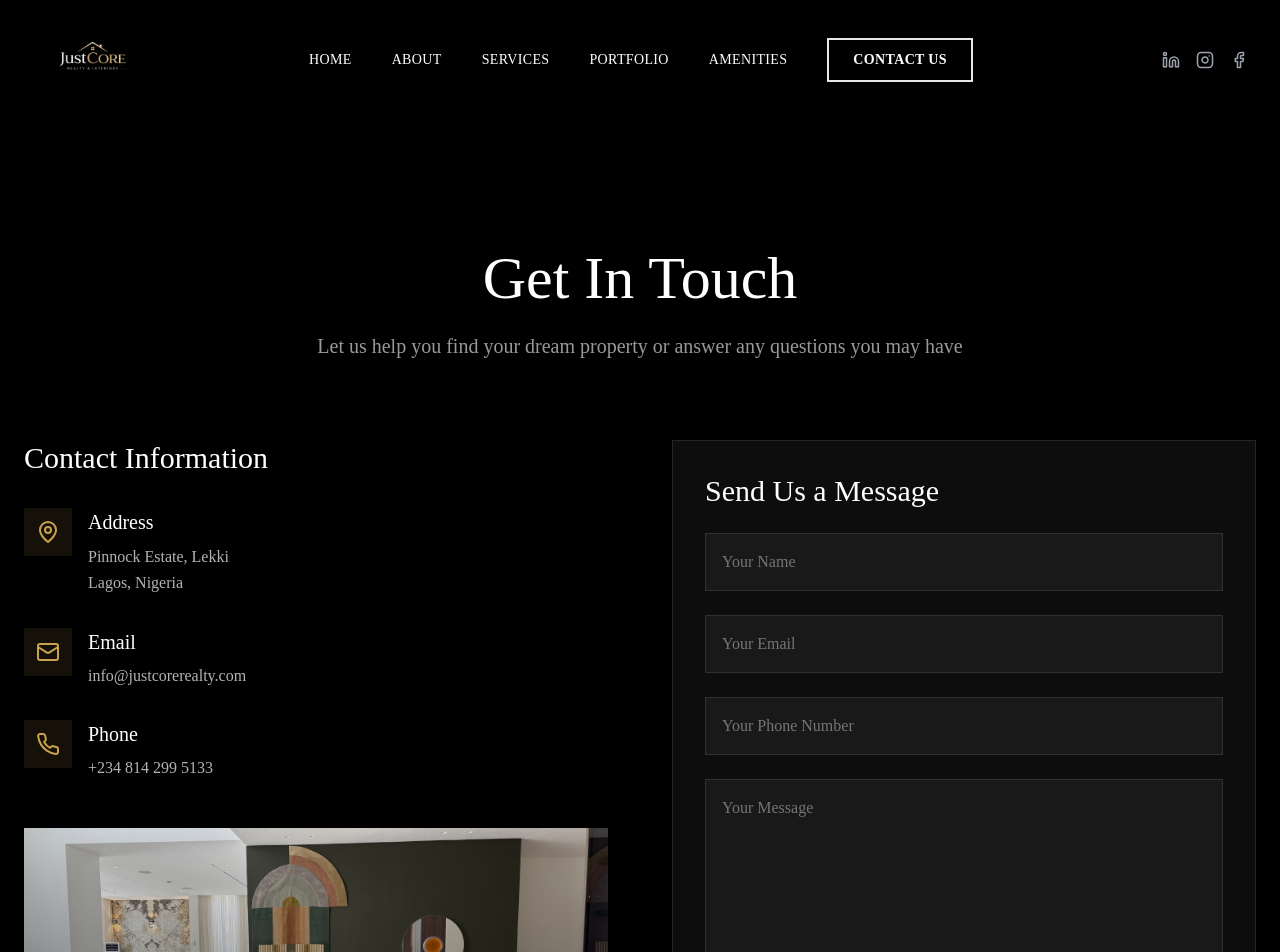
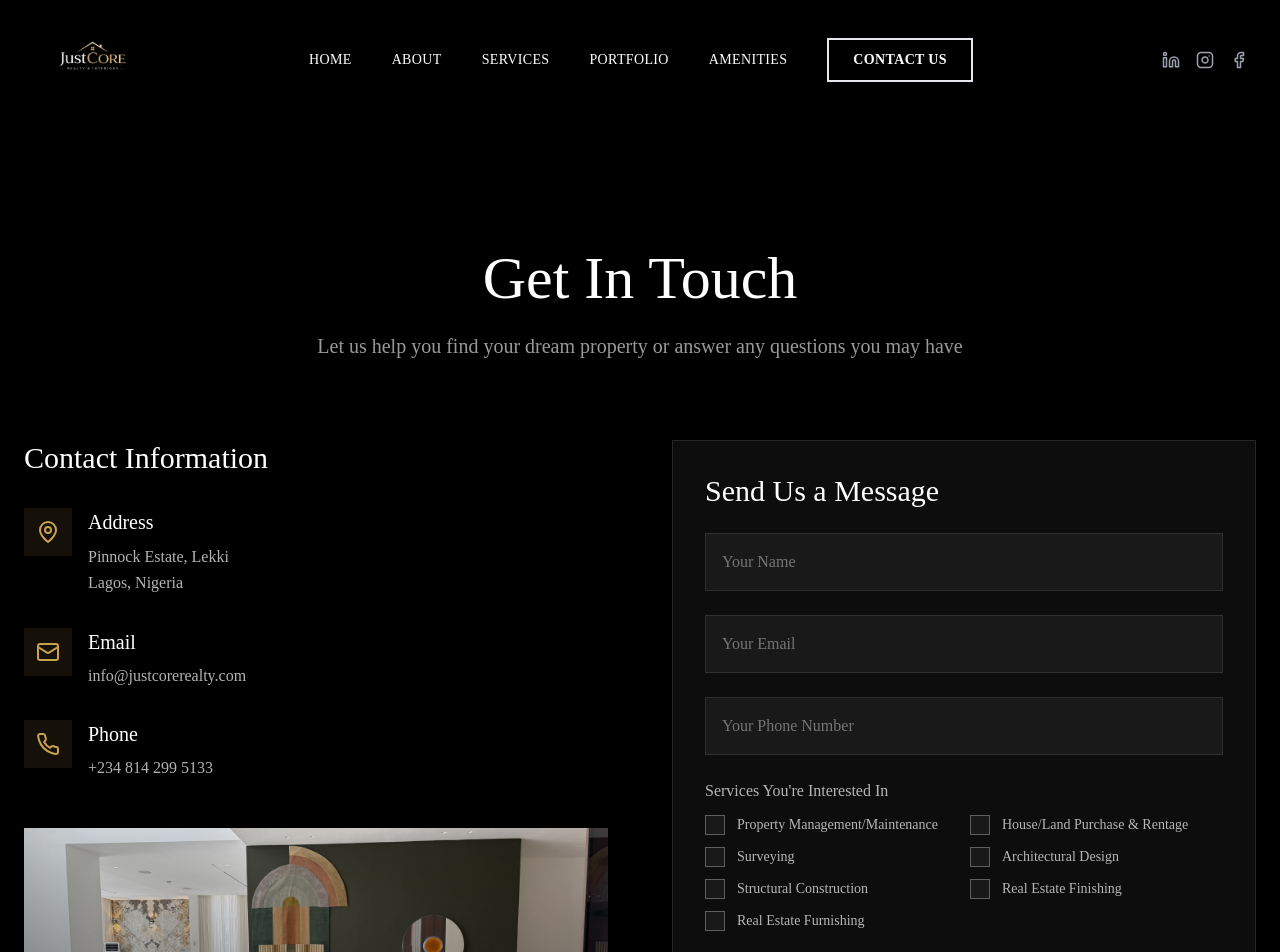
Before and after one commit to nedfusion/JustCoreRealty, a React (Vite) app: page /contact in a window 1280 px wide. Shown: the top 952 px of the page. Built offline with nearby package versions, Linux system fonts and the light colour scheme.

Commit message:
Added 20260401123207_add_services_column_to_contact_inquiries.sql

```diff
--- a/src/pages/Contact.tsx
+++ b/src/pages/Contact.tsx
@@ -8,8 +8,19 @@ export default function Contact() {
     name: '',
     email: '',
     phone: '',
-    message: ''
+    message: '',
+    services: [] as string[]
   });
+
+  const serviceOptions = [
+    'Property Management/Maintenance',
+    'House/Land Purchase & Rentage',
+    'Surveying',
+    'Architectural Design',
+    'Structural Construction',
+    'Real Estate Finishing',
+    'Real Estate Furnishing'
+  ];
   const [isSubmitting, setIsSubmitting] = useState(false);
   const [submitStatus, setSubmitStatus] = useState<'idle' | 'success' | 'error'>('idle');
 
@@ -25,7 +36,8 @@ export default function Contact() {
           email: formData.email,
           phone: formData.phone,
           inquiry_type: 'General Inquiry',
-          message: formData.message
+          message: formData.message,
+          services: formData.services
         }
       ]);
 
@@ -36,7 +48,8 @@ export default function Contact() {
         name: '',
         email: '',
         phone: '',
-        message: ''
+        message: '',
+        services: []
       });
     } catch (error) {
       console.error('Error submitting form:', error);
@@ -51,6 +64,15 @@ export default function Contact() {
       ...formData,
       [e.target.name]: e.target.value
     });
+  };
+
+  const handleServiceChange = (service: string) => {
+    setFormData(prev => ({
+      ...prev,
+      services: prev.services.includes(service)
+        ? prev.services.filter(s => s !== service)
+        : [...prev.services, service]
+    }));
   };
 
   return (
@@ -180,6 +202,37 @@ export default function Contact() {
                   </div>
 
                   <div>
+                    <p className="text-white/70 mb-3">Services You're Interested In</p>
+                    <div className="grid grid-cols-1 sm:grid-cols-2 gap-3">
+                      {serviceOptions.map((service) => (
+                        <label
+                          key={service}
+                          className="flex items-center gap-3 cursor-pointer group"
+                        >
+                          <div className="relative">
+                            <input
+                              type="checkbox"
+                              checked={formData.services.includes(service)}
+                              onChange={() => handleServiceChange(service)}
+                              className="sr-only peer"
+                            />
+                            <div className="w-5 h-5 border border-white/30 bg-white/5 peer-checked:bg-[#C9A24D] peer-checked:border-[#C9A24D] transition-colors flex items-center justify-center">
+                              {formData.services.includes(service) && (
+                                <svg className="w-3 h-3 text-black" viewBox="0 0 12 12" fill="none">
+                                  <path d="M2 6L5 9L10 3" stroke="currentColor" strokeWidth="2" strokeLinecap="round" strokeLinejoin="round"/>
+                                </svg>
+                              )}
+                            </div>
+                          </div>
+                          <span className="text-white/70 group-hover:text-white transition-colors text-sm">
+                            {service}
+                          </span>
+                        </label>
+                      ))}
+                    </div>
+                  </div>
+
+                  <div>
                     <textarea
                       name="message"
                       required
```
Also changed, not shown: 1 other file (tests, documents, lock files or other folders).
